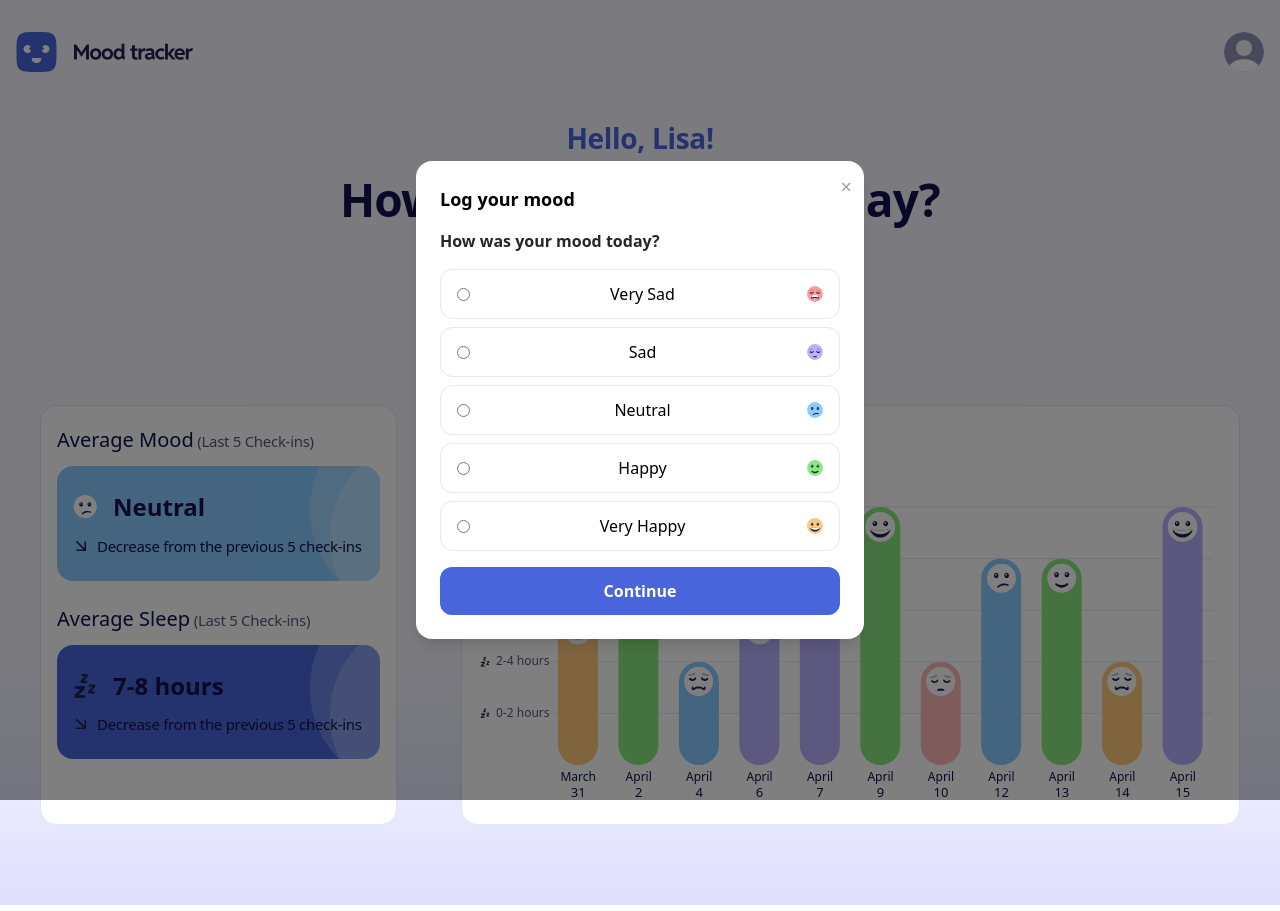
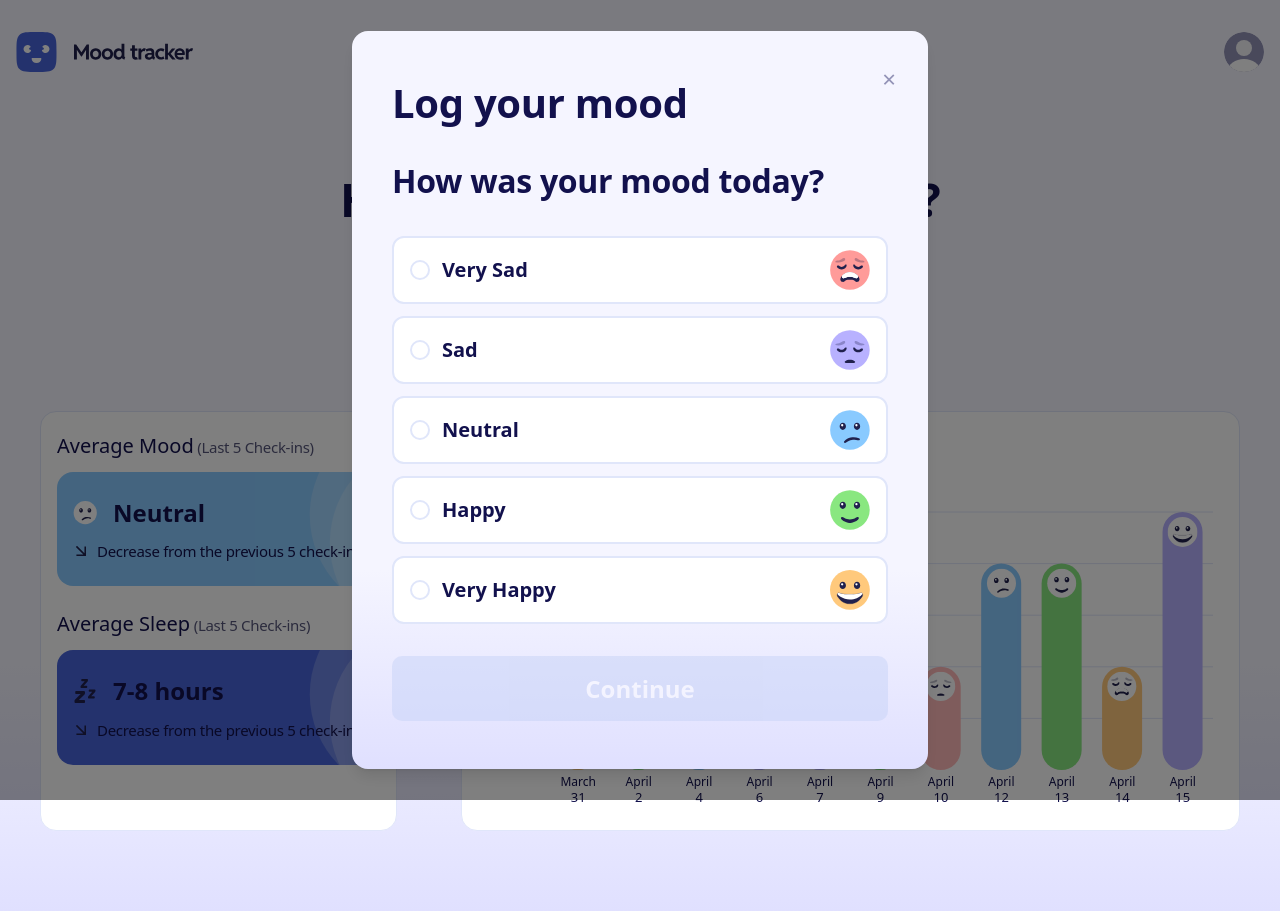
Before and after one commit to VicSchbt/mood-tracking-app, a Next.js app: page / in a window 1280 px wide. Both pictures are taken after a click on the button "Log today's mood". Built offline with nearby package versions, Linux system fonts and the light colour scheme; data requests are answered from the project's data file; a web font is replaced by a local one.

Commit message:
ui(log-modal): revamp ui for all the steps + general components

```diff
--- a/src/app/globals.css
+++ b/src/app/globals.css
@@ -1,7 +1,7 @@
-@import "tailwindcss";
+@import 'tailwindcss';
 
 @theme {
-  --font-reddit: "Reddit Sans", sans-serif;
+  --font-reddit: 'Reddit Sans', sans-serif;
 
   --spacing-0: 0px;
   --spacing-025: 2px;
@@ -30,26 +30,26 @@
   --radius-24: 24px;
   --radius-full: 999px;
 
-  --color-neutral-0: #FFFFFF;
-  --color-neutral-200: #CBCDD0;
-  --color-neutral-300: #9393B7;
-  --color-neutral-600: #57577B;
-  --color-neutral-900: #12114D;
+  --color-neutral-0: #ffffff;
+  --color-neutral-200: #cbcdd0;
+  --color-neutral-300: #9393b7;
+  --color-neutral-600: #57577b;
+  --color-neutral-900: #12114d;
 
-  --color-blue-100: #E0E6FA;
-  --color-blue-200: #C7D3F7;
-  --color-blue-300: #89CAFF;
-  --color-blue-600: #4865DB;
-  --color-blue-700: #2A4CD5;
+  --color-blue-100: #e0e6fa;
+  --color-blue-200: #c7d3f7;
+  --color-blue-300: #89caff;
+  --color-blue-600: #4865db;
+  --color-blue-700: #2a4cd5;
 
-  --color-red-300: #FFB9B9;
-  --color-red-700: #E60013;
+  --color-red-300: #ffb9b9;
+  --color-red-700: #e60013;
 
-  --color-indigo-200: #B8B1FF;
+  --color-indigo-200: #b8b1ff;
 
-  --color-green-300: #89E780;
+  --color-green-300: #89e780;
 
-  --color-amber-300: #FFC97C;
+  --color-amber-300: #ffc97c;
 }
 
 .preset-1 {
@@ -121,7 +121,7 @@
 }
 
 .bg-gradient-light {
-  background-image: linear-gradient(180deg, #F5F5FF 72.99%, #E0E0FF 100%);
+  background-image: linear-gradient(180deg, #f5f5ff 72.99%, #e0e0ff 100%);
 }
 
 @layer components {
@@ -130,22 +130,27 @@
     gap: theme('spacing.600');
     grid-template-columns: 1fr;
     grid-template-areas:
-      "greeting"
-      "cards"
-      "chart";
+      'greeting'
+      'cards'
+      'chart';
   }
 
   @media (min-width: 1024px) {
     .layout-grid {
       grid-template-columns: repeat(3, 1fr);
       grid-template-areas:
-        "greeting greeting greeting"
-        "cards chart chart";
+        'greeting greeting greeting'
+        'cards chart chart';
     }
   }
 
-  .area-greeting { grid-area: greeting; }
-  .area-cards    { grid-area: cards; }
-  .area-chart    { grid-area: chart; }
-
+  .area-greeting {
+    grid-area: greeting;
+  }
+  .area-cards {
+    grid-area: cards;
+  }
+  .area-chart {
+    grid-area: chart;
+  }
 }
--- /dev/null
+++ b/src/components/Button/Button.tsx
@@ -0,0 +1,25 @@
+interface ButtonProps {
+  label: string;
+  disabled?: boolean;
+  type?: 'primary' | 'secondary';
+  className?: string;
+  onClick: () => void;
+}
+
+const Button = ({ label, disabled = false, type = 'primary', className, onClick }: ButtonProps) => {
+  return (
+    <button
+      className={`text-neutral-0 preset-4 rounded-10 px-400 py-200 font-semibold hover:bg-blue-700 focus:ring-2 focus:ring-blue-300 focus:outline disabled:cursor-not-allowed disabled:bg-blue-200 disabled:opacity-50 ${className} ${
+        type === 'primary'
+          ? 'bg-blue-600 hover:bg-blue-700'
+          : 'bg-neutral-0 text-neutral-900 hover:bg-neutral-50'
+      }`}
+      onClick={onClick}
+      disabled={disabled}
+    >
+      {label}
+    </button>
+  );
+};
+
+export default Button;
--- /dev/null
+++ b/src/components/Button/FooterButtons.tsx
@@ -0,0 +1,24 @@
+import Button from './Button';
+
+interface FooterButtonsProps {
+  onBack: () => void;
+  onNext: () => void;
+  disabled?: boolean;
+  nextLabel?: string;
+}
+
+const FooterButtons = ({
+  onBack,
+  onNext,
+  disabled = false,
+  nextLabel = 'Continue',
+}: FooterButtonsProps) => {
+  return (
+    <div className="flex w-full flex-col gap-150 md:flex-row">
+      <Button className="md:w-1/2" label="Back" onClick={onBack} type="secondary" />
+      <Button className="md:w-1/2" label={nextLabel} onClick={onNext} disabled={disabled} />
+    </div>
+  );
+};
+
+export default FooterButtons;
--- /dev/null
+++ b/src/components/Checkbox.tsx
@@ -0,0 +1,39 @@
+interface CheckboxProps {
+  tag: string;
+  isChecked: boolean;
+  handleChange: () => void;
+  disabled?: boolean;
+}
+
+const Checkbox = ({ tag, isChecked, handleChange, disabled = false }: CheckboxProps) => {
+  return (
+    <label
+      className={`bg-neutral-0 rounded-10 flex cursor-pointer items-center gap-100 border border-blue-100 px-150 py-200 text-sm font-medium transition peer-checked:border-blue-600 ${
+        disabled ? 'cursor-not-allowed' : 'cursor-pointer'
+      }`}
+    >
+      <input
+        type="checkbox"
+        value={tag}
+        checked={isChecked}
+        onChange={handleChange}
+        className="peer hidden"
+        disabled={disabled}
+      />
+
+      {/* Custom checkbox square */}
+      <span
+        className={`relative flex h-4 w-4 items-center justify-center rounded-[4px] border border-blue-100 transition peer-checked:border-blue-600 peer-checked:bg-blue-600`}
+      >
+        {/* Checkmark */}
+        {isChecked && <img src="/images/icon-check.svg" alt="Check" className="h-100 w-100" />}
+      </span>
+
+      <span className={`preset-6 ${disabled ? 'text-neutral-300' : 'text-neutral-900'}`}>
+        {tag}
+      </span>
+    </label>
+  );
+};
+
+export default Checkbox;
--- a/src/components/Greeting.tsx
+++ b/src/components/Greeting.tsx
@@ -1,4 +1,4 @@
-import LogMoodButton from './LogMoodButton';
+import Button from './Button/Button';
 
 interface GreetingProps {
   className?: string;
@@ -13,7 +13,7 @@ const Greeting = ({ className, onOpenLogModal }: GreetingProps) => {
         How are you feeling today?
       </h1>
       <p className="preset-6 text-neutral-600">Wednesday, April 16th, 2025</p>
-      <LogMoodButton onClick={onOpenLogModal} />
+      <Button label="Log today's mood" onClick={onOpenLogModal} />
     </div>
   );
 };
--- a/src/components/LogModal/LogModal.tsx
+++ b/src/components/LogModal/LogModal.tsx
@@ -40,14 +40,14 @@ const LogModal = ({ onClose }: LogModalProps) => {
 
   return (
     <div className="fixed inset-0 z-50 flex items-center justify-center bg-black/50">
-      <div className="relative w-full max-w-md rounded-2xl bg-white p-300 shadow-lg">
+      <div className="bg-gradient-light relative flex w-full max-w-xl flex-col gap-300 rounded-2xl px-250 py-400 shadow-lg md:gap-400 md:px-500 md:py-600">
         <button
-          className="absolute top-150 right-150 text-xl text-gray-400 hover:text-gray-600"
+          className="absolute top-400 right-400 text-2xl text-neutral-300 hover:text-neutral-500"
           onClick={onClose}
         >
           &times;
         </button>
-        <h2 className="mb-200 text-lg font-semibold">Log your mood</h2>
+        <h2 className="preset-2 font-bold text-neutral-900">Log your mood</h2>
 
         {/* Step content */}
         {step === 0 && (
--- a/src/components/LogModal/StepFeelings.tsx
+++ b/src/components/LogModal/StepFeelings.tsx
@@ -1,4 +1,6 @@
 import { FEELING_TAGS } from '@/app/lib/feelings';
+import Checkbox from '../Checkbox';
+import FooterButtons from '../Button/FooterButtons';
 
 interface StepFeelingsProps {
   selected: string[];
@@ -17,46 +19,29 @@ const StepFeelings = ({ selected, onChange, onNext, onBack }: StepFeelingsProps)
   };
 
   return (
-    <div className="space-y-200">
-      <p className="font-semibold text-neutral-800">How did you feel?</p>
-      <p className="text-sm text-neutral-500">Select up to three tags:</p>
+    <>
+      <div className="gap-075 flex flex-col">
+        <h3 className="preset-3 font-bold text-neutral-900">How did you feel?</h3>
+        <p className="preset-6 text-neutral-600">Select up to three tags:</p>
+      </div>
 
-      <div className="flex flex-wrap gap-100">
+      <div className="flex flex-wrap gap-x-200 gap-y-150">
         {FEELING_TAGS.map((tag) => {
           const isSelected = selected.includes(tag);
           return (
-            <button
+            <Checkbox
               key={tag}
-              type="button"
-              onClick={() => toggleTag(tag)}
-              className={`py-075 rounded-full border px-150 text-sm ${
-                isSelected
-                  ? 'border-blue-500 bg-blue-50 font-semibold text-blue-800'
-                  : 'border-gray-300 bg-white text-gray-700'
-              } `}
-            >
-              {tag}
-            </button>
+              tag={tag}
+              isChecked={isSelected}
+              handleChange={() => toggleTag(tag)}
+              disabled={selected.length >= 3 && !isSelected}
+            />
           );
         })}
       </div>
 
-      <div className="flex justify-between gap-150 pt-200">
-        <button
-          className="w-1/2 rounded-xl bg-gray-100 py-150 font-semibold text-gray-700"
-          onClick={onBack}
-        >
-          Back
-        </button>
-        <button
-          className="w-1/2 rounded-xl bg-blue-600 py-150 font-semibold text-white"
-          onClick={onNext}
-          disabled={selected.length === 0}
-        >
-          Continue
-        </button>
-      </div>
-    </div>
+      <FooterButtons onBack={onBack} onNext={onNext} disabled={selected.length === 0} />
+    </>
   );
 };
 
--- a/src/components/LogModal/StepJournal.tsx
+++ b/src/components/LogModal/StepJournal.tsx
@@ -1,3 +1,5 @@
+import FooterButtons from '../Button/FooterButtons';
+
 interface StepJournalProps {
   value: string;
   onChange: (val: string) => void;
@@ -9,40 +11,27 @@ const StepJournal = ({ value, onChange, onNext, onBack }: StepJournalProps) => {
   const maxLength = 150;
 
   return (
-    <div className="space-y-200">
-      <p className="font-semibold text-neutral-800">Write about your day...</p>
+    <>
+      <h3 className="preset-3 font-bold text-neutral-900">Write about your day...</h3>
 
-      <div className="relative">
+      <div className="flex flex-col gap-100">
         <textarea
           value={value}
           onChange={(e) => onChange(e.target.value)}
           placeholder="Today, I felt..."
           maxLength={maxLength}
           rows={5}
-          className="w-full resize-none rounded-xl border border-gray-300 px-200 py-150 focus:ring-2 focus:ring-blue-500 focus:outline-none"
+          className="bg-neutral-0 w-full resize-none rounded-xl border border-gray-300 px-200 py-150 placeholder:text-neutral-600 placeholder:italic focus:ring-2 focus:ring-blue-500 focus:outline-none"
+          style={{ fontSize: '18px', lineHeight: '130%', letterSpacing: '0px' }}
         />
 
-        <span className="absolute right-2 bottom-2 text-xs text-gray-400">
+        <span className="preset-8 self-end text-neutral-600">
           {value.length}/{maxLength}
         </span>
       </div>
 
-      <div className="flex justify-between gap-150">
-        <button
-          className="w-full rounded-xl bg-gray-100 py-150 font-semibold text-gray-700"
-          onClick={onBack}
-        >
-          Back
-        </button>
-
-        <button
-          className="w-full rounded-xl bg-blue-600 py-150 font-semibold text-white"
-          onClick={onNext}
-        >
-          Continue
-        </button>
-      </div>
-    </div>
+      <FooterButtons onBack={onBack} onNext={onNext} />
+    </>
   );
 };
 
--- a/src/components/LogModal/StepMood.tsx
+++ b/src/components/LogModal/StepMood.tsx
@@ -1,4 +1,6 @@
 import { getMood, MoodValue } from '@/app/lib/moods';
+import Button from '../Button/Button';
+import RadioButton from '../RadioButton';
 
 interface StepMoodProps {
   mood: MoodValue | null;
@@ -10,39 +12,26 @@ const StepMood = ({ mood, onSelect, onNext }: StepMoodProps) => {
   const moodValues: MoodValue[] = [-2, -1, 0, 1, 2];
 
   return (
-    <div className="space-y-200">
-      <p className="font-semibold text-neutral-800">How was your mood today?</p>
-      <div className="space-y-100">
+    <>
+      <h3 className="preset-3 font-bold text-neutral-900">How was your mood today?</h3>
+      <div className="flex flex-col gap-150">
         {moodValues.map((value) => {
           const data = getMood(value);
           return (
-            <label
+            <RadioButton
               key={value}
-              className={`flex items-center justify-between rounded-xl border px-200 py-150 ${
-                mood === value ? 'border-blue-500 bg-blue-50' : 'border-gray-200'
-              }`}
+              value={value.toString()}
+              checked={mood === value}
+              onChange={() => onSelect(value)}
             >
-              <input
-                type="radio"
-                name="mood"
-                value={value}
-                checked={mood === value}
-                onChange={() => onSelect(value)}
-              />
-              <span className="ml-100 font-medium">{data.label}</span>
-              <img src={data.icon.color} alt={data.label} className="h-200 w-200" />
-            </label>
+              <span className="preset-5 flex-1 font-semibold text-neutral-900">{data.label}</span>
+              <img src={data.icon.color} alt={data.label} className="h-500 w-500" />
+            </RadioButton>
           );
         })}
       </div>
-      <button
-        className="w-full rounded-xl bg-blue-600 py-150 font-semibold text-white"
-        onClick={onNext}
-        disabled={mood === null}
-      >
-        Continue
-      </button>
-    </div>
+      <Button label="Continue" onClick={onNext} disabled={mood === null} />
+    </>
   );
 };
 
--- a/src/components/LogModal/StepSleep.tsx
+++ b/src/components/LogModal/StepSleep.tsx
@@ -1,4 +1,6 @@
 import { sleepMap, SleepValue } from '@/app/lib/sleep';
+import FooterButtons from '../Button/FooterButtons';
+import RadioButton from '../RadioButton';
 
 interface StepSleepProps {
   sleep: SleepValue | null;
@@ -11,44 +13,28 @@ const sleepOptions: SleepValue[] = [9, 7.5, 5.5, 3.5, 1];
 
 const StepSleep = ({ sleep, onSelect, onSubmit, onBack }: StepSleepProps) => {
   return (
-    <div className="space-y-200">
-      <p className="font-semibold text-neutral-800">How many hours did you sleep last night?</p>
+    <>
+      <h3 className="preset-3 font-bold text-neutral-900">
+        How many hours did you sleep last night?
+      </h3>
 
       <div className="space-y-100">
         {sleepOptions.map((value) => (
-          <label
+          <RadioButton
             key={value}
-            className={`flex cursor-pointer items-center justify-between rounded-xl border px-200 py-150 ${sleep === value ? 'border-purple-500 bg-purple-50' : 'border-gray-200'} `}
+            value={value.toString()}
+            checked={sleep === value}
+            onChange={() => onSelect(value)}
           >
-            <input
-              type="radio"
-              name="sleep"
-              value={value}
-              checked={sleep === value}
-              onChange={() => onSelect(value)}
-            />
-            <span className="ml-100 font-medium">{sleepMap[value]}</span>
-          </label>
+            <span className="preset-5 flex-1 font-semibold text-neutral-900">
+              {sleepMap[value]}
+            </span>
+          </RadioButton>
         ))}
       </div>
 
-      <div className="flex justify-between gap-150">
-        <button
-          className="w-full rounded-xl bg-gray-100 py-150 font-semibold text-gray-700"
-          onClick={onBack}
-        >
-          Back
-        </button>
-
-        <button
-          className="w-full rounded-xl bg-blue-600 py-150 font-semibold text-white"
-          onClick={onSubmit}
-          disabled={sleep === null}
-        >
-          Submit
-        </button>
-      </div>
-    </div>
+      <FooterButtons onBack={onBack} onNext={onSubmit} nextLabel="Submit" />
+    </>
   );
 };
 
--- a/src/components/LogMoodButton.tsx
+++ /dev/null
@@ -1,16 +0,0 @@
-interface LogMoodButtonProps {
-  onClick: () => void;
-}
-
-const LogMoodButton = ({ onClick }: LogMoodButtonProps) => {
-  return (
-    <button
-      className="text-neutral-0 preset-5 rounded-10 bg-blue-600 px-400 py-200 hover:bg-blue-700 focus:ring-2 focus:ring-blue-300 focus:outline disabled:cursor-not-allowed disabled:bg-blue-200 disabled:opacity-50"
-      onClick={onClick}
-    >
-      Log today's mood
-    </button>
-  );
-};
-
-export default LogMoodButton;
--- /dev/null
+++ b/src/components/RadioButton.tsx
@@ -0,0 +1,32 @@
+interface RadioButtonProps {
+  value: string;
+  checked: boolean;
+  onChange: () => void;
+  children: React.ReactNode;
+}
+
+const RadioButton = ({ value, checked, onChange, children }: RadioButtonProps) => {
+  return (
+    <label
+      key={value}
+      className={`bg-neutral-0 flex items-center justify-between gap-150 rounded-xl border border-2 px-200 py-150 ${
+        checked ? 'border-blue-600' : 'border-blue-100'
+      }`}
+    >
+      <input
+        type="radio"
+        name="mood"
+        value={value}
+        checked={checked}
+        onChange={onChange}
+        className="peer hidden"
+      />
+      <div
+        className={`flex h-250 w-250 items-center justify-center rounded-full border-2 border-blue-100 transition peer-checked:border-[6px] peer-checked:border-blue-600`}
+      ></div>
+      {children}
+    </label>
+  );
+};
+
+export default RadioButton;
```
